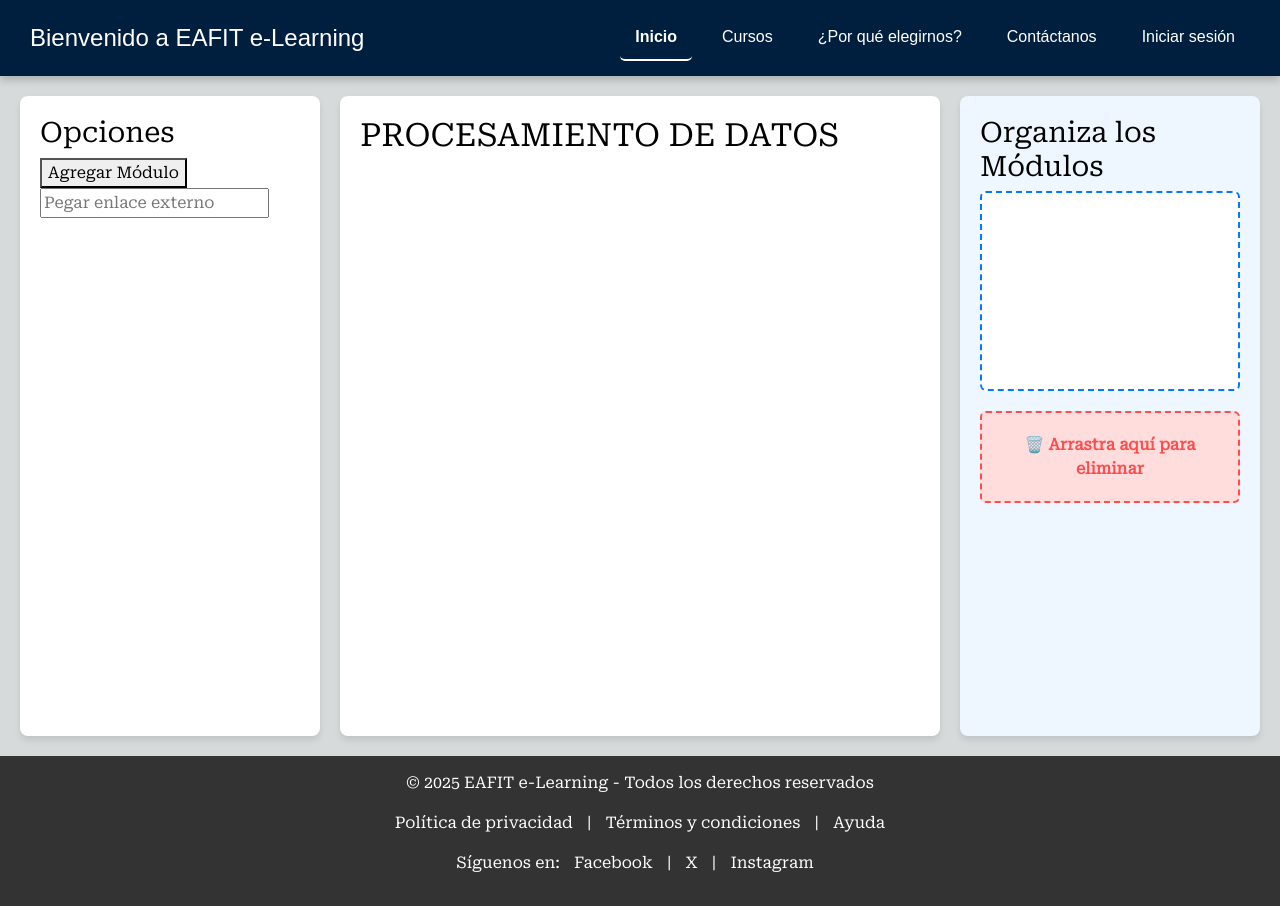
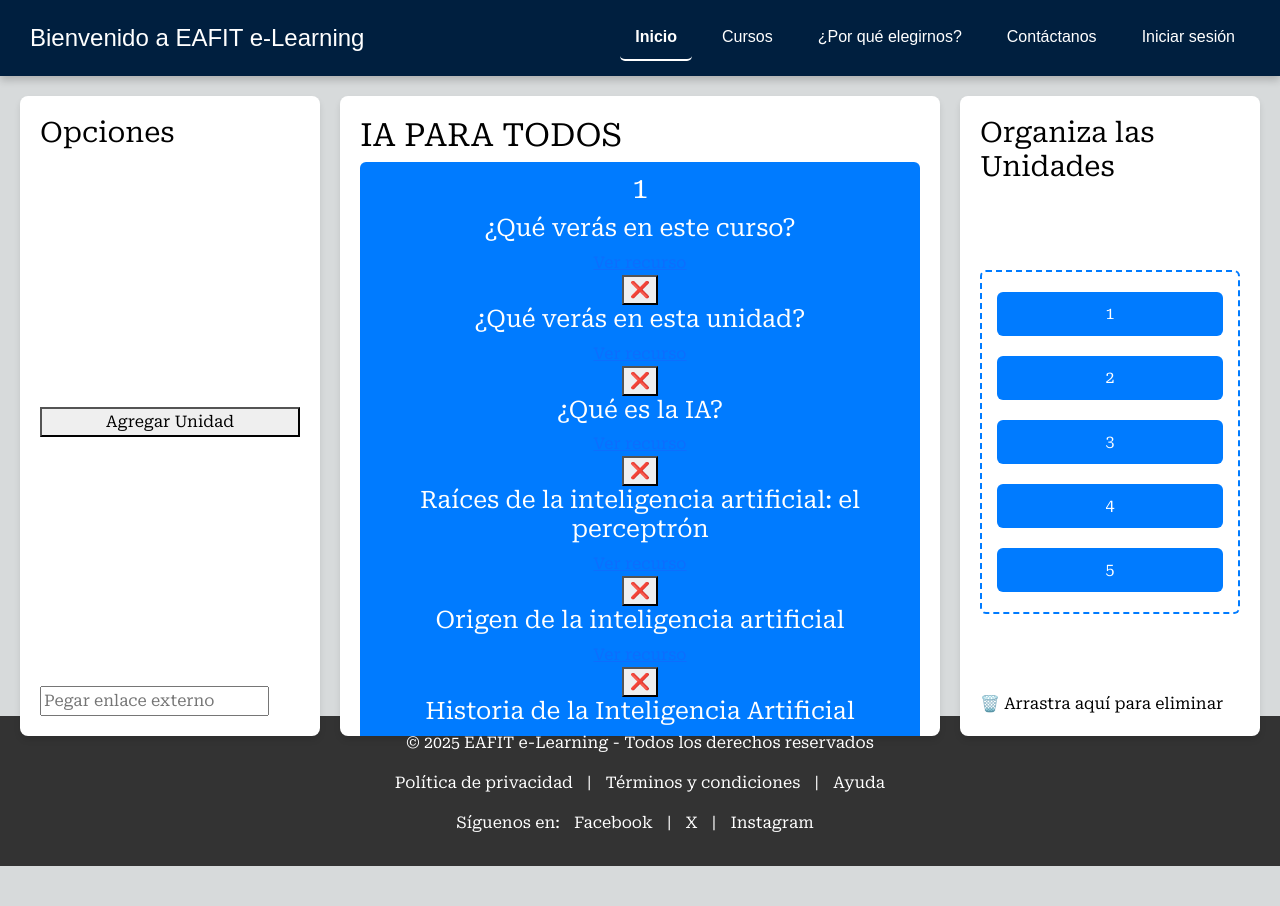
Before and after one commit to rebenew/frontendOmegaCursos, an Angular app: page /admin-dashboard/courses/edit-content/1 in a window 1280 px wide. After the commit the page ends 866 px from the top, so only its background shows below. Built offline with nearby package versions, Linux system fonts and the light colour scheme.

Commit message:
Cambios para implementar el Json en el editor

```diff
--- a/src/app/Components/admin-course-components/admin-course-editor/course-editor.component.html
+++ b/src/app/Components/admin-course-components/admin-course-editor/course-editor.component.html
@@ -1,44 +1,47 @@
 <div class="course-container">
   <!-- Menú de administración -->
-  <div class="admin-menu" [class.active]="selectedModule || selectedTopic">
+  <div class="admin-menu" [class.active]="selectedUnit || selectedResource">
     <h3>Opciones</h3>
-    <button (click)="addModule()">Agregar Módulo</button>
-    <button *ngIf="selectedModule" (click)="addTopic(selectedModule)">Agregar Topic</button>
-    <button *ngIf="selectedTopic" (click)="addSubtopic(selectedTopic)">Agregar Subtopic</button>
-    <button *ngIf="selectedModule" (click)="editModule(selectedModule)">Editar Módulo</button>
-    <button *ngIf="selectedTopic" (click)="editTopic(selectedTopic)">Editar Topic</button>
+    <button (click)="addUnit()">Agregar Unidad</button>
+    <button *ngIf="selectedUnit" (click)="addResource(course?.content?.indexOf(selectedUnit) ?? -1)">
+      Agregar Recurso</button>
+    <button *ngIf="selectedUnit" (click)="deleteUnit(course?.content?.indexOf(selectedUnit) ?? -1)">
+      Eliminar Unidad</button>
+    <button *ngIf="selectedResource && selectedUnit" (click)="deleteResource(course?.content?.indexOf(selectedUnit) ?? -1, selectedUnit.contenido.indexOf(selectedResource))">
+      Eliminar Recurso</button>
 
     <div class="file-uploads">
       <input type="text" [(ngModel)]="externalLink" placeholder="Pegar enlace externo" />
-
     </div>
   </div>
 
   <!-- Sección de edición -->
-  <div class="editor-section" cdkDropList [cdkDropListData]="selectedCourse?.modules || []" (cdkDropListDropped)="drop($event)">
-    <h2>{{ selectedCourse?.title }}</h2>
-    <div *ngFor="let module of selectedCourse?.modules; let i = index" cdkDrag>
-      <h3>{{ module.title }}</h3>
-      <p>ID: {{ module.id }}</p>
-      <div *ngFor="let topic of module.topics" cdkDrag class="draggable-module" (click)="selectTopic(topic)">
-        <h4>{{ topic.title }}</h4>
+  <div class="editor-section" cdkDropList [cdkDropListData]="course?.content || []" (cdkDropListDropped)="dropUnit($event)">
+    <h2>{{ course?.course }}</h2>
+
+    <div *ngFor="let unit of course?.content; let i = index" cdkDrag (click)="selectUnit(unit)" class="draggable-unit">
+      <h3>{{ unit.unidad }}</h3>
+      <div *ngFor="let resource of unit.contenido; let j = index" class="resource" (click)="selectResource(resource)">
+        <h4>{{ resource.ResourceName }}</h4>
+        <a [href]="resource.Link" target="_blank">Ver recurso</a>
+        <div [innerHTML]="resource.Embed"></div>
+        <button (click)="deleteResource(i, j)">❌</button>
       </div>
     </div>
   </div>
+
   <!-- Sección de organización -->
   <div class="drop-section">
-    <h3>Organiza los Módulos</h3>
-    <div cdkDropList
-       [cdkDropListData]="selectedCourse?.modules || []"
-       (cdkDropListDropped)="drop($event)"
-       class="drop-container">
-      <div *ngFor="let module of selectedCourse?.modules" cdkDrag class="draggable-module">
-        {{ module.title }}
+    <h3>Organiza las Unidades</h3>
+    <div cdkDropList [cdkDropListData]="course?.content || []" (cdkDropListDropped)="dropUnit($event)" class="drop-container">
+      <div *ngFor="let unit of course?.content" cdkDrag class="draggable-unit">
+        {{ unit.unidad }}
       </div>
     </div>
 
     <!-- Área para eliminar -->
-    <div cdkDropList (cdkDropListDropped)="deleteDrop($event)" class="delete-zone">
+    <div cdkDropList (cdkDropListDropped)="deleteUnit($event.previousIndex)">
       🗑️ Arrastra aquí para eliminar
     </div>
-    </div>
+  </div>
+</div>
--- a/src/app/Components/admin-course-components/admin-course-editor/course-editor.component.scss
+++ b/src/app/Components/admin-course-components/admin-course-editor/course-editor.component.scss
@@ -3,6 +3,18 @@
   grid-template-columns: 1fr 2fr 1fr;
   gap: 20px;
   padding: 20px;
+  height: 80vh;
+}
+
+.admin-menu, .drop-section {
+  background: #ffffff;
+  padding: 20px;
+  border-radius: 8px;
+  box-shadow: 0 4px 6px rgba(0, 0, 0, 0.1);
+  display: flex;
+  flex-direction: column;
+  justify-content: space-between;
+  min-height: 80vh;
 }
 
 .editor-section {
@@ -10,15 +22,17 @@
   padding: 20px;
   border-radius: 8px;
   box-shadow: 0 4px 6px rgba(0, 0, 0, 0.1);
-  min-height: 80vh;
   overflow-y: auto;
+  max-height: 80vh;
 }
 
-.drop-section {
-  background: #eef6ff;
-  padding: 20px;
-  border-radius: 8px;
-  box-shadow: 0 4px 6px rgba(0, 0, 0, 0.1);
+.editor-section::-webkit-scrollbar {
+  width: 8px;
+}
+
+.editor-section::-webkit-scrollbar-thumb {
+  background-color: #ccc;
+  border-radius: 4px;
 }
 
 .drop-container {
@@ -32,7 +46,7 @@
   gap: 10px;
 }
 
-.draggable-module {
+.draggable-module, .draggable-unit {
   padding: 10px;
   background: #007bff;
   color: white;
@@ -52,15 +66,3 @@
   color: #ff4d4d;
   font-weight: bold;
 }
-
-.admin-menu {
-  background: #ffffff;
-  padding: 20px;
-  border-radius: 8px;
-  box-shadow: 0 4px 6px rgba(0, 0, 0, 0.1);
-  min-height: 80vh;
-}
-[cdkDrag] {
-  touch-action: none !important;
-  user-select: none !important;
-}
--- a/src/app/Components/admin-course-components/admin-course-editor/course-editor.component.ts
+++ b/src/app/Components/admin-course-components/admin-course-editor/course-editor.component.ts
@@ -1,23 +1,24 @@
 import { Component, OnInit } from '@angular/core';
 import { CourseEditorService } from '../../../services/admin-course-services/course-editor-service/course-editor.service';
-import { Course, Module, Topic, Subtopic } from '../../../models/admin-course-models/course-editor-model';
+import { Course, Unit, Resource } from '../../../models/admin-course-models/course-editor-model';
 import { CommonModule } from '@angular/common';
-import { CdkDragDrop, CdkDropList, moveItemInArray, DragDropModule } from '@angular/cdk/drag-drop';
+import { CdkDragDrop, moveItemInArray, DragDropModule } from '@angular/cdk/drag-drop';
 import { FormsModule } from '@angular/forms';
 import { ActivatedRoute } from '@angular/router';
 
 @Component({
   selector: 'app-course-editor',
-  imports: [CommonModule, CdkDropList, FormsModule, DragDropModule],
+  imports: [CommonModule, DragDropModule, FormsModule],
   standalone: true,
   templateUrl: './course-editor.component.html',
   styleUrl: './course-editor.component.scss'
 })
+
 export class CourseEditorComponent implements OnInit {
-  courses: Course[] = [];
-  selectedCourse: Course | null = null;
-  selectedModule: Module | null = null;
-  selectedTopic: Topic | null = null;
+  course: Course | null = null;
+  selectedUnit: Unit | null = null;
+  selectedResource: Resource | null = null;
+  externalLink: string = '';
 
   constructor(
     private route: ActivatedRoute,
@@ -25,113 +26,73 @@ export class CourseEditorComponent implements OnInit {
   ) {}
 
   ngOnInit() {
-    const courseId = Number(this.route.snapshot.paramMap.get('id'));
-
-    this.courseService.getCourses().subscribe(data => {
-      this.courses = data;
-      this.selectedCourse = this.courses.find(course => course.id === courseId) || null;
+    this.courseService.getCourse().subscribe(course => {
+      this.course = course;
     });
   }
 
-  selectModule(module: Module) {
-    this.selectedModule = module;
-    this.selectedTopic = null;
+ selectUnit(unit: Unit) {
+    this.selectedUnit = unit;
+    this.selectedResource = null;
   }
 
-  selectTopic(topic: Topic) {
-    this.selectedTopic = topic;
-    this.selectedModule = null;
+  selectResource(resource: Resource) {
+    this.selectedResource = resource;
   }
 
   deselectSelections() {
-    this.selectedModule = null;
-    this.selectedTopic = null;
+    this.selectedUnit = null;
+    this.selectedResource = null;
   }
 
-  addModule() {
-    if (this.selectedCourse) {
-      this.courseService.addModule(this.selectedCourse.id, "Nuevo Módulo");
-      this.selectedCourse = { ...this.selectedCourse };
+  // Agregar nueva unidad
+
+  addUnit() {
+    this.courseService.addUnit("Nueva Unidad");
+    if (this.course) {
+      this.course = { ...this.course };
     }
   }
 
-  addTopic(module: Module) {
-    this.courseService.addTopic(module, "Nuevo Topic");
-  }
+  // Agregar nuevo recurso a una unidad específica
 
-  addSubtopic(topic: Topic) {
-    this.courseService.addSubtopic(topic, "Nuevo Subtopic");
-  }
-
-  drop(event: CdkDragDrop<any[]>) {
-    console.log('Evento detectado:', event);
-    if (!event.container.data || !event.previousContainer.data) {
-      console.warn('No hay datos en el contenedor');
-      return;
-    }
-
-    console.log('Índice previo:', event.previousIndex);
-    console.log('Índice nuevo:', event.currentIndex);
-
-    if (this.selectedCourse && this.selectedCourse.modules) {
-      moveItemInArray(this.selectedCourse.modules, event.previousIndex, event.currentIndex);
-    }
-  }
-  deleteDrop(event: CdkDragDrop<Module[]>) {
-    console.log("Intentando eliminar un módulo");
-
-    if (!this.selectedCourse) return;
-
-    const moduleToDelete = this.selectedCourse.modules[event.previousIndex];
-    console.log("Eliminando:", moduleToDelete);
-
-    this.selectedCourse.modules = this.selectedCourse.modules.filter(m => m !== moduleToDelete);
-    this.courseService.saveCourses();
-  }
-
-  editModule(module: Module) {
-    module.isEditing = true;
-  }
-
-  deleteModule(module: Module) {
-    if (!this.selectedCourse) return;
-    this.selectedCourse.modules = this.selectedCourse.modules.filter(m => m !== module);
-  }
-
-  editTopic(topic: Topic) {
-    topic.isEditing = true;
-  }
-
-  deleteTopic(topic: Topic) {
-    if (this.selectedModule) {
-      this.selectedModule.topics = this.selectedModule.topics.filter(t => t !== topic);
+  addResource(unitIndex: number) {
+    this.courseService.addResource(unitIndex, "Nuevo Recurso", "https://example.com", "<iframe></iframe>");
+    if (this.course) {
+      this.course = { ...this.course };
     }
   }
 
-  onFileSelected(event: Event, entity: Module | Topic | null, fileType: string) {
-    if (!entity) return;
+  // Eliminar una unidad
+  deleteUnit(unitIndex: number) {
+    this.courseService.removeUnit(unitIndex);
+    if (this.course) {
+      this.course = { ...this.course };
+    }
+  }
+  // Eliminar un recurso de una unidad
+  deleteResource(unitIndex: number, resourceIndex: number) {
+    this.courseService.removeResource(unitIndex, resourceIndex);
+    if (this.course) {
+      this.course = { ...this.course };
+    }
+  }
 
+ // Manejo de arrastrar y soltar unidades
+ dropUnit(event: CdkDragDrop<Unit[]>) {
+  if (this.course) {
+    moveItemInArray(this.course.content, event.previousIndex, event.currentIndex);
+    this.courseService.saveCourse();
+  }
+}
+
+  // Manejo de carga de archivos
+  onFileSelected(event: Event, resource: Resource) {
     const input = event.target as HTMLInputElement;
     if (input.files && input.files.length > 0) {
       const file = input.files[0];
-      entity.fileName = file.name;
-      console.log(`Archivo (${fileType}) cargado en ${entity.title}:`, file.name);
+      resource.ResourceName = file.name;
+      console.log(`Archivo cargado en ${resource.ResourceName}:`, file.name);
     }
   }
-  get externalLink(): string {
-    return this.selectedModule?.externalLink || this.selectedTopic?.externalLink || '';
-  }
-
-  set externalLink(value: string) {
-    if (this.selectedModule) {
-      this.selectedModule.externalLink = value;
-    } else if (this.selectedTopic) {
-      this.selectedTopic.externalLink = value;
-    }
-  }
-  debugModule(module: any) {
-    console.log("Módulo detectado:", module);
-  }
-
-
 }
--- a/src/app/services/admin-course-services/course-editor-service/course-editor.service.ts
+++ b/src/app/services/admin-course-services/course-editor-service/course-editor.service.ts
@@ -1,70 +1,104 @@
 import { Injectable } from '@angular/core';
-import { Course, Topic, Subtopic, Module } from '../../../models/admin-course-models/course-editor-model'
+import { Course, Unit, Resource } from '../../../models/admin-course-models/course-editor-model';
 import { map, Observable } from 'rxjs';
 import { HttpClient } from '@angular/common/http';
 
 @Injectable({
   providedIn: 'root'
 })
-export class CourseEditorService{
-  private jsonUrl = 'assets/db.json'
-  private courses: Course[] = [];
+export class CourseEditorService {
+  private courseInfo = 'assets/resources_IA_para_todos.json';
+  private course: Course | null = null;
 
   constructor(private http: HttpClient) {
-    this.loadCourses();
+    this.loadCourse();
   }
 
-  getCourses(): Observable<Course[]> {
-    return this.http.get<{ courses: Course[] }>(this.jsonUrl).pipe(
-      map(data => data.courses || [])
+  // Obtener curso desde el JSON
+  getCourse(): Observable<Course> {
+    return this.http.get<Course>(this.courseInfo).pipe(
+      map(data => ({
+        course: data.course,
+        content: data.content.map((unit: any) => ({
+          unidad: unit.unidad,
+          contenido: unit.contenido.map((res: any) => ({
+            ResourceName: res.ResourceName,
+            Link: res.Link,
+            Embed: res.Embed
+          }))
+        }))
+      }))
     );
   }
 
-  addModule (courseId: number, title: string) {
-    this.getCourses().subscribe(courses =>{
-    const course = courses.find(c => c.id === courseId)
-    if (course) {
-      course.modules.push({
-        id: Date.now(),
-        title,
-        topics: [],
-      });
-      this.saveCourses();
-    }
-  });
-
-}
-  addTopic(module: Module, title: string) {
-    const newTopic: Topic = {
-      id: Date.now(),
-      title,
-      subtopics: [],
-      isEditing: false
-    };
-    module.topics.push(newTopic);
-    this.saveCourses();
+  // Obtener todas las unidades de un curso específico
+  getCourseContent(courseTitle: string): Observable<Unit[]> {
+    return this.http.get<{ course: string, content: Unit[] }>(this.courseInfo).pipe(
+      map(data => (data.course === courseTitle ? data.content : []))
+    );
   }
 
-addSubtopic(topic: Topic, title: string) {
-  const newSubtopic: Subtopic = {
-    id: Date.now(),
-    title,
-    isEditing: false,
-    files: []
-  };
-  topic.subtopics.push(newSubtopic);
-  this.saveCourses();
-}
+  // Agregar una nueva unidad al curso
+  addUnit(title: string) {
+    if (this.course) {
+      const newUnit: Unit = {
+        unidad: this.course.content.length + 1,
+        contenido: []
+      };
+      this.course.content.push(newUnit);
+      this.saveCourse();
+    }
+  }
 
-private loadCourses() {
-  if (typeof window !== 'undefined' && localStorage.getItem('courses')) {
-    const data = localStorage.getItem('courses');
-    this.courses = data ? JSON.parse(data) : [];
-  } else {
-    this.courses = [];
+  // Agregar un nuevo recurso a una unidad específica
+  addResource(unitIndex: number, resourceName: string, link: string, embed: string) {
+    if (this.course && this.course.content[unitIndex]) {
+      const newResource: Resource = {
+        ResourceName: resourceName,
+        Link: link,
+        Embed: embed
+      };
+      this.course.content[unitIndex].contenido.push(newResource);
+      this.saveCourse();
+    }
+  }
+
+  // Eliminar una unidad
+  removeUnit(unitIndex: number) {
+    if (this.course && this.course.content[unitIndex]) {
+      this.course.content.splice(unitIndex, 1);
+      this.reorderUnits();
+      this.saveCourse();
+    }
+  }
+
+  // Eliminar un recurso de una unidad
+  removeResource(unitIndex: number, resourceIndex: number) {
+    if (this.course && this.course.content[unitIndex]) {
+      this.course.content[unitIndex].contenido.splice(resourceIndex, 1);
+      this.saveCourse();
+    }
+  }
+
+  // Reordena los números de las unidades después de eliminar una
+  private reorderUnits() {
+    if (this.course) {
+      this.course.content.forEach((unit, index) => {
+        unit.unidad = index + 1;
+      });
+    }
+  }
+
+  // Cargar datos desde `localStorage`
+  private loadCourse() {
+    const data = localStorage.getItem('course');
+    this.course = data ? JSON.parse(data) : null;
+  }
+
+  // Guardar cambios en `localStorage`
+   saveCourse() {
+    if (this.course) {
+      localStorage.setItem('course', JSON.stringify(this.course));
+    }
   }
 }
-  saveCourses() {
-    localStorage.setItem('courses', JSON.stringify(this.courses));
-  }
-}
--- a/src/assets/db.json
+++ b/src/assets/db.json
@@ -28,41 +28,7 @@
       "certification": "Certificación virtual",
       "duration": "10 HORAS",
       "description": "¡Descubre cómo la IA está revolucionando el mundo! Conoce los conceptos clave de la IA, cómo surgió, cómo está impactando las industrias a nivel mundial, las posibilidades que nos brinda, cómo utilizarla y cómo esta tecnología está cambiando el futuro.",
-      "price": 473000,
-      "modules": [
-        {
-          "id": 100,
-          "title": "Introducción al curso",
-          "fileName": "",
-          "subtopics": [
-            {
-              "id":1000,
-              "title": "¿Qué verás en este curso?",
-              "fileName": ""
-            }]
-        },
-        {
-          "id":101,
-          "title":"Unidad 1: Introducción a la inteligencia artificial",
-          "fileName":"",
-          "subtopics":[
-          {
-            "id":1001,
-            "title":"¿Qué verás en este curso?",
-            "fileName":""
-          }],
-          "topics":[
-            {
-            "id":102,
-            "title":"Tema 1: Definición y origen de la inteligencia artificial",
-            "fileName":"",
-            "subtopics":[
-
-            ]
-            }
-          ]
-        }
-      ]
+      "price": 473000
     },
     {
       "id": 4,
--- a/src/assets/resources_IA_para_todos.json
+++ b/src/assets/resources_IA_para_todos.json
@@ -1,5 +1,5 @@
 {
-    "course": "IA Para Todos",
+    "course": "IA PARA TODOS",
     "content": [
         {
             "unidad": 1,
```
Also changed, not shown: src/app/models/admin-course-models/course-editor-model.ts (+9 -34 lines).
